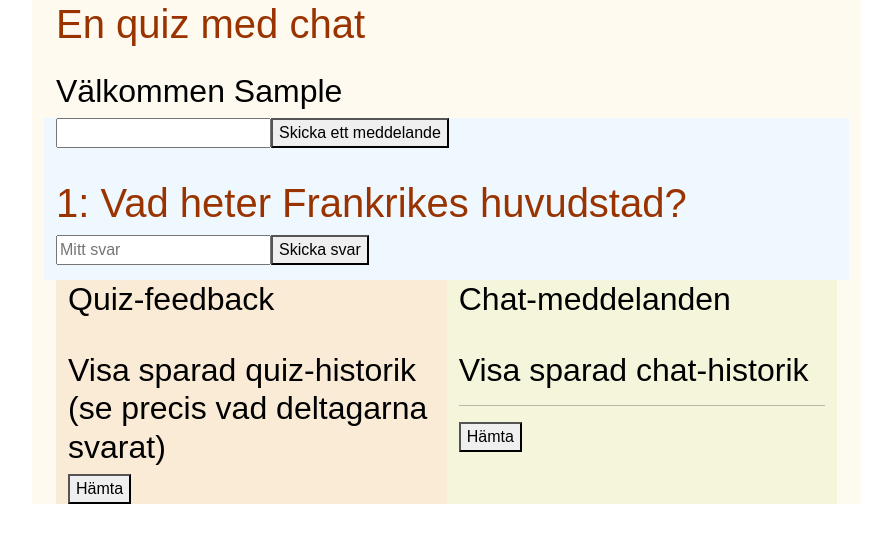
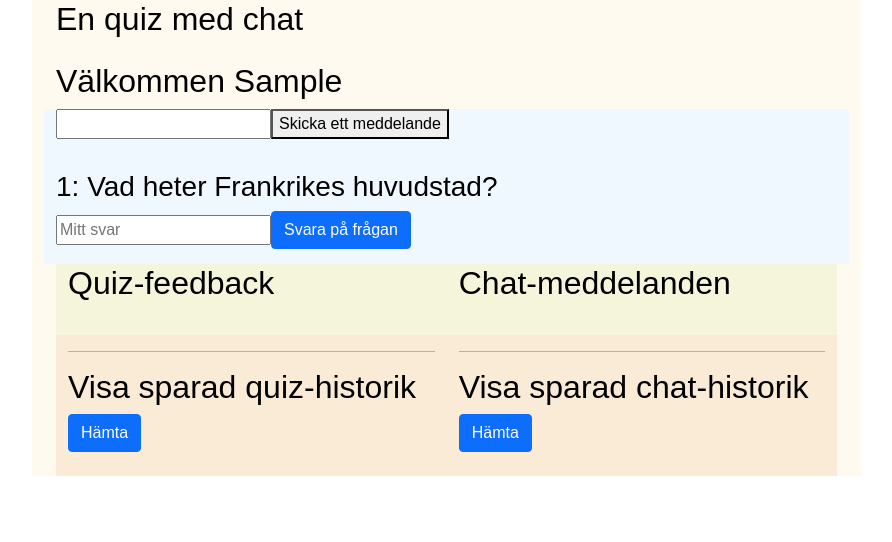
Before and after one commit to kennethwi/lab3, a website: page public/index.html in a window 1280 px wide. Both pictures are taken after typing "Sample" into the empty fields and a click on the button "Skriv in ditt namn". Shown: the whole page, without its empty margins (96-988 px from the left). Drawn offline with nearby package versions, Linux system fonts and the light colour scheme; no server answers.

Commit message:
Småsaker

```diff
--- a/public/index.html
+++ b/public/index.html
@@ -30,7 +30,8 @@
     <div class="container fade-in-text" style="background-color:floralwhite; max-width:81% !important; margin-left:auto !important; margin-right:auto !important;">
       <div class="container-fluid">
         <div class="row">
-      <h1 class="h1">  En quiz med chat</h1>
+      <h2 class="h2">En quiz med chat</h2>
+
       <p ><h3  id="skrivnamn" class="h3">Skriv ditt namn för att starta chat och quiz</h3>
         <div id="userContainer"></div>
         <div id="user">
@@ -50,7 +51,7 @@
 
 
 
-        <h1 id="quiz_question">Fråga här</h1>
+        <h3 class="h3" id="quiz_question">Fråga här</h3>
 
         <form id="quiz_answer">
           <input
@@ -58,7 +59,7 @@
             placeholder="Mitt svar"
             id="input_quiz_answer"
             class="fade-in-text"
-          /><button>Skicka svar</button>
+          /><button class="btn btn-primary">Svara på frågan</button>
         </form>
 
 
@@ -68,28 +69,44 @@
     <div class="container fade-in-text">
       <div class="container-fluid">
         <div class="row">
-            <div class="col-lg-6" style="background-color:antiquewhite">
+            <div class="col-lg-6" style="background-color:beige">
 
               <h2>Quiz-feedback</h2>
               <ul id="quiz_feedback" class=" fade-in-text"></ul>
-
-              <h2>Visa sparad quiz-historik (se precis vad deltagarna svarat)</h2>
-              <button id="ge_quizhistorik" class=" fade-in-text">Hämta</button>
-
-              <div id="qh"  class=" fade-in-text"></div>
 
             </div>
             <div class="col-lg-6" style="background-color:beige">
               <h2>Chat-meddelanden</h2>
               <ul id="messages"  class=" fade-in-text"></ul>
-              <h2>Visa sparad chat-historik</h2>
-              <HR></HR>
-                  <button id="ge_chathistorik"  class=" fade-in-text">Hämta</button>
-            <br />
-                  <div id="ch"  class=" fade-in-text"></div>
+
             </div>
         </div>
-    </div></div>
+        <div class="row">
+          <div class="col-lg-6" style="background-color:antiquewhite">
+
+            <HR></HR>
+            <h2>Visa sparad quiz-historik</h2>
+            <button id="ge_quizhistorik" class=" fade-in-text btn btn-primary">Hämta</button>
+
+            <div id="qh"  class=" fade-in-text"></div>
+
+          </div>
+
+
+          <div class="col-lg-6" style="background-color:antiquewhite">
+
+          <HR></HR>
+          <h2>Visa sparad chat-historik</h2>
+
+              <button id="ge_chathistorik"  class=" fade-in-text btn btn-primary">Hämta</button>
+        <br />
+              <div id="ch"  class=" fade-in-text"></div>
+
+
+            </div></div>
+      </div>
+    </div>
+  </div> </div> </div>
 
 
 
```
Also changed, not shown: server.js (+9 -28 lines).
